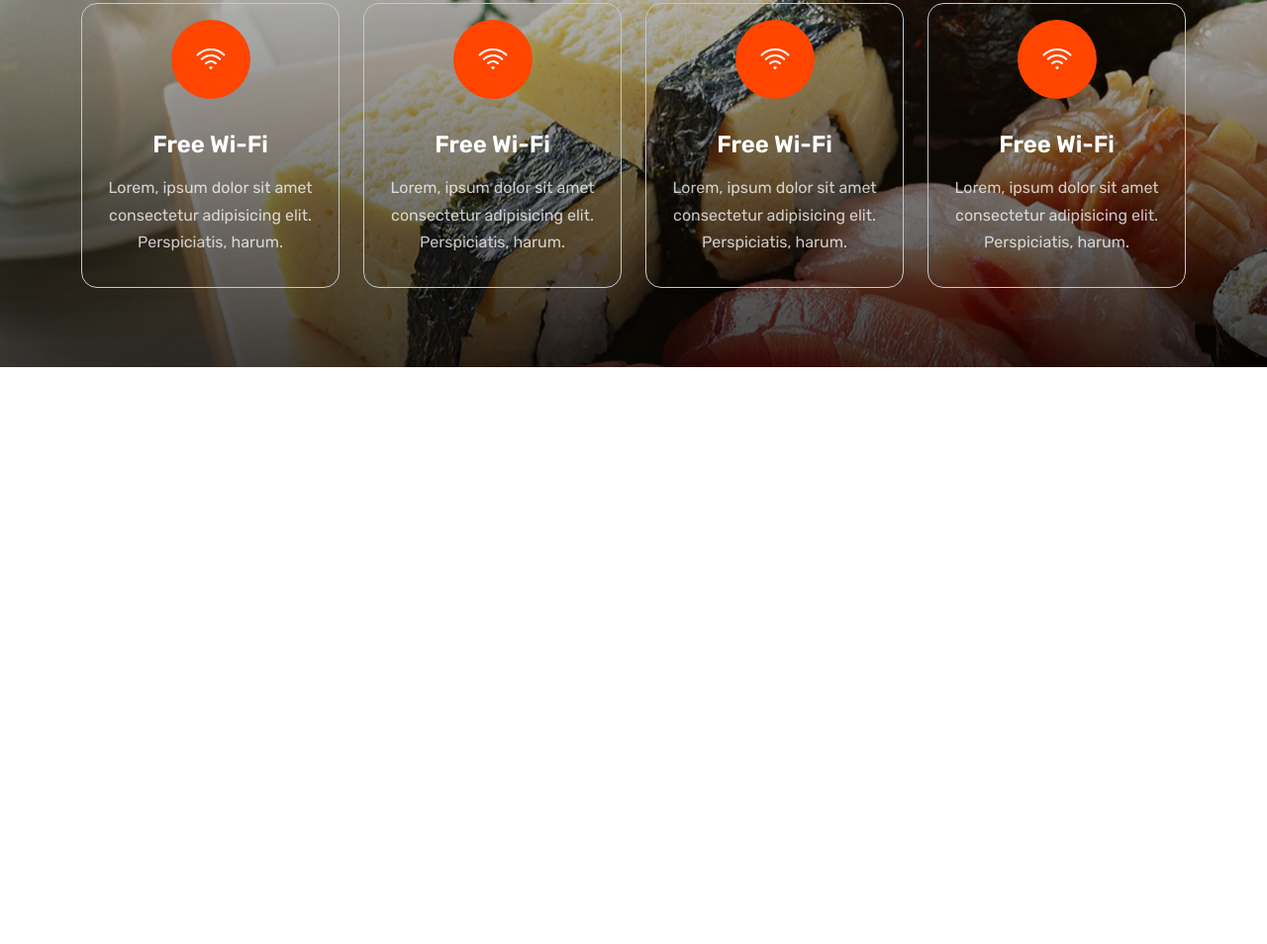
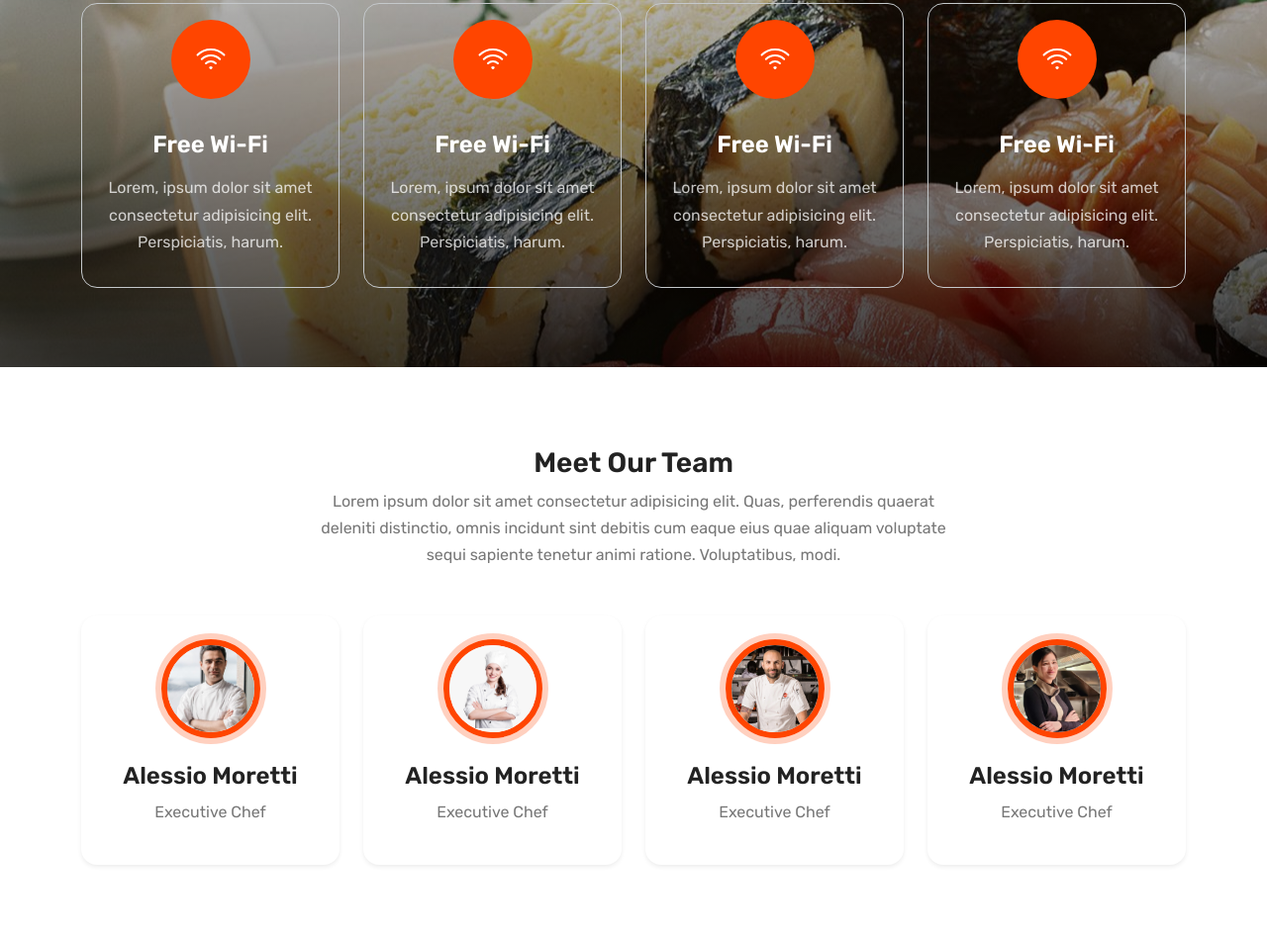
Before and after one commit to shohan-pherones/sushi-ninja, a plain HTML site: page index.html in a window 1280 px wide. Shown: the part 3591-4545 px from the top of the page at 99% size. Before the commit the page ends 3962 px from the top, so only its background shows below. Drawn offline with nearby package versions, Linux system fonts and the light colour scheme.

Commit message:
team section

```diff
--- a/css/main.css
+++ b/css/main.css
@@ -124,3 +124,12 @@ section {
 .features-icon > svg {
   height: 2rem;
 }
+
+.team-meber-img {
+  height: 100px;
+  aspect-ratio: 1; /* width: 100px */
+  overflow: hidden;
+  border-radius: 100px;
+  border: 6px solid orangered;
+  outline: 6px solid rgba(255, 68, 0, 0.25);
+}
--- a/index.html
+++ b/index.html
@@ -435,6 +435,103 @@
           </div>
         </div>
       </section>
+
+      <!-- TEAM -->
+      <section id="team">
+        <div class="container">
+          <!-- SECTION TITLE -->
+          <div class="row text-center mb-5">
+            <div class="col">
+              <h3>Meet Our Team</h3>
+              <p class="section-para">
+                Lorem ipsum dolor sit amet consectetur adipisicing elit. Quas,
+                perferendis quaerat deleniti distinctio, omnis incidunt sint
+                debitis cum eaque eius quae aliquam voluptate sequi sapiente
+                tenetur animi ratione. Voluptatibus, modi.
+              </p>
+            </div>
+          </div>
+
+          <!-- TEAM MEMBERS -->
+          <div class="row gy-4">
+            <!-- MEMBER 1 -->
+            <div class="col-sm-6 col-lg-3">
+              <div
+                class="team-member p-4 bg-white shadow-sm rounded-4 d-flex flex-column gap-4 align-items-center text-center"
+              >
+                <div class="team-meber-img">
+                  <img
+                    src="./assets/images/chef-1.jpg"
+                    alt="Chef 1"
+                    class="w-100 h-100 object-fit-cover"
+                  />
+                </div>
+                <div class="team-member-texts">
+                  <h4>Alessio Moretti</h4>
+                  <p>Executive Chef</p>
+                </div>
+              </div>
+            </div>
+
+            <!-- MEMBER 2 -->
+            <div class="col-sm-6 col-lg-3">
+              <div
+                class="team-member p-4 bg-white shadow-sm rounded-4 d-flex flex-column gap-4 align-items-center text-center"
+              >
+                <div class="team-meber-img">
+                  <img
+                    src="./assets/images/chef-2.png"
+                    alt="Chef 2"
+                    class="w-100 h-100 object-fit-cover"
+                  />
+                </div>
+                <div class="team-member-texts">
+                  <h4>Alessio Moretti</h4>
+                  <p>Executive Chef</p>
+                </div>
+              </div>
+            </div>
+
+            <!-- MEMBER 3 -->
+            <div class="col-sm-6 col-lg-3">
+              <div
+                class="team-member p-4 bg-white shadow-sm rounded-4 d-flex flex-column gap-4 align-items-center text-center"
+              >
+                <div class="team-meber-img">
+                  <img
+                    src="./assets/images/chef-3.jpg"
+                    alt="Chef 3"
+                    class="w-100 h-100 object-fit-cover"
+                  />
+                </div>
+                <div class="team-member-texts">
+                  <h4>Alessio Moretti</h4>
+                  <p>Executive Chef</p>
+                </div>
+              </div>
+            </div>
+
+            <!-- MEMBER 4 -->
+            <div class="col-sm-6 col-lg-3">
+              <div
+                class="team-member p-4 bg-white shadow-sm rounded-4 d-flex flex-column gap-4 align-items-center text-center"
+              >
+                <div class="team-meber-img">
+                  <img
+                    src="./assets/images/chef-4.png"
+                    alt="Chef 4"
+                    class="w-100 h-100 object-fit-cover"
+                  />
+                </div>
+                <div class="team-member-texts">
+                  <h4>Alessio Moretti</h4>
+                  <p>Executive Chef</p>
+                </div>
+              </div>
+            </div>
+          </div>
+        </div>
+      </section>
     </main>
 
     <!-- FOOTER -->
```
